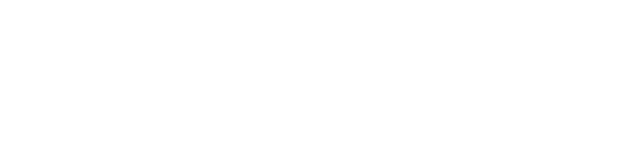
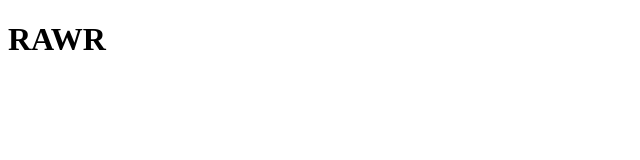
Before and after one commit to Zuradesu/Landingpage2, a plain HTML site: page index.html in a window 1280 px wide. Shown: the whole page, without its empty margins (0-640 px from the left). Drawn offline with Linux system fonts and the light colour scheme.

Commit message:
Add rawr

```diff
--- a/index.html
+++ b/index.html
@@ -7,6 +7,6 @@
     <link rel="stylesheet" href="style.css">
 </head>
 <body>
-
+    <H1>RAWR</H1>
 </body>
 </html>
```
